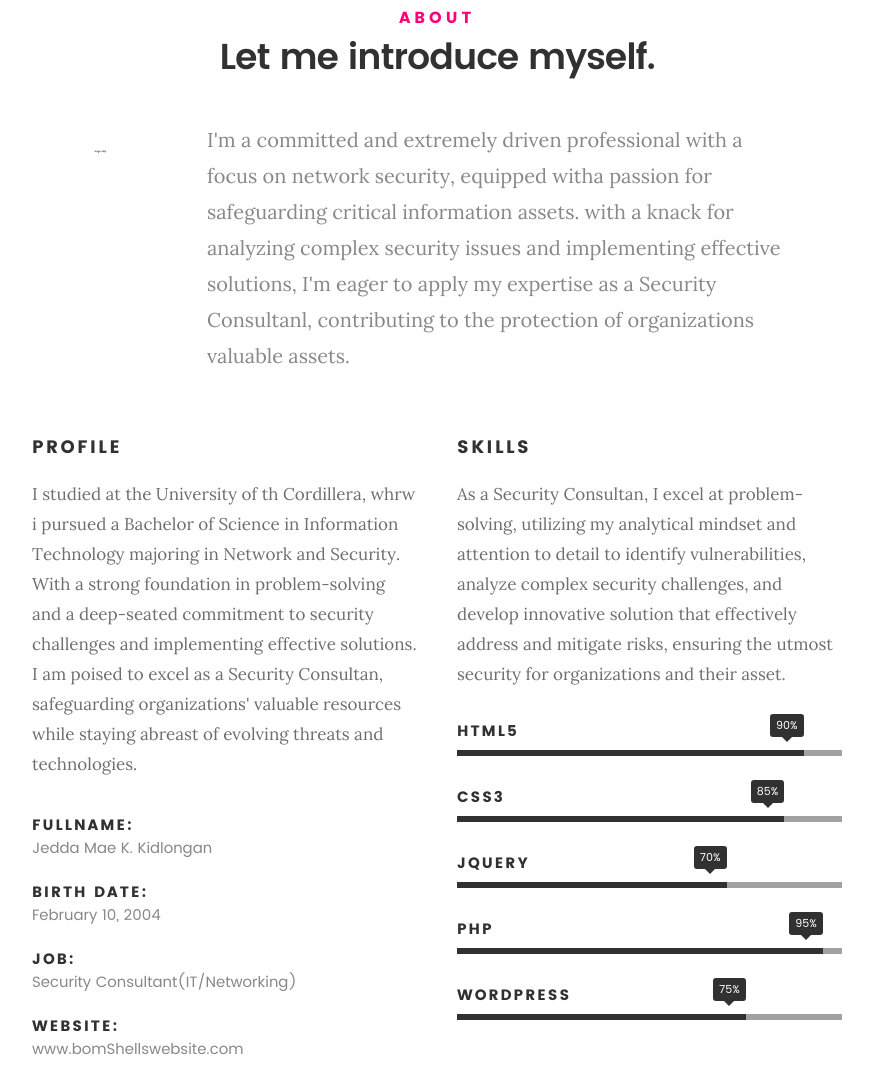
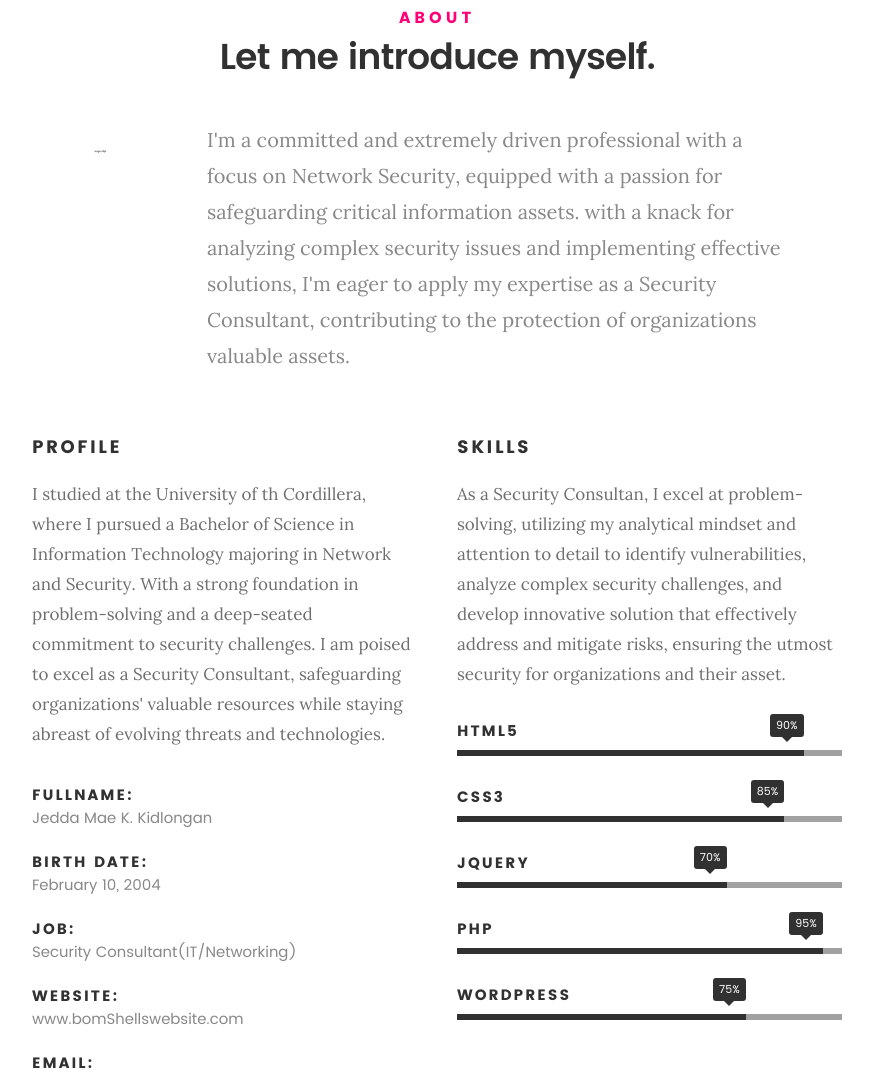
Before and after one commit to JeddaKidlongan/221451882-WebApp, a plain HTML site: page portfoliotemplate/index.html in a window 1280 px wide. Shown: the part 917-1992 px from the top of the page, without its empty margins (203-1076 px from the left). Drawn offline with Linux system fonts and the light colour scheme; files whose address does not match are found by name.

Commit message:
Modify Resume but not done

```diff
--- a/portfoliotemplate/index.html
+++ b/portfoliotemplate/index.html
@@ -113,7 +113,7 @@
 
    				<img src="images/profile-pic.jpg" alt="Profile Picture">
 
-   				<p class="lead">I'm a committed and extremely driven professional with a focus on network security, equipped witha passion for safeguarding critical information assets. with a knack for analyzing complex security issues and implementing effective solutions, I'm eager to apply my expertise as a Security Consultanl, contributing to the protection of organizations valuable assets.  </p>
+   				<p class="lead">I'm a committed and extremely driven professional with a focus on Network Security, equipped with a passion for safeguarding critical information assets. with a knack for analyzing complex security issues and implementing effective solutions, I'm eager to apply my expertise as a Security Consultant, contributing to the protection of organizations valuable assets. </p>
    			</div>
 
    		</div>
@@ -124,10 +124,7 @@
    		<div class="col-six tab-full">
 
    			<h3>Profile</h3>
-   			<p>I studied at the University of th Cordillera, whrw i pursued a Bachelor of Science in Information Technology majoring in Network and Security.
-				With a strong foundation in problem-solving and a deep-seated commitment to security challenges and implementing effective solutions.
-				I am poised to excel as a Security Consultan, safeguarding organizations' valuable resources while staying abreast of evolving threats and technologies.
-			</p>
+   			<p>I studied at the University of th Cordillera, where I pursued a Bachelor of Science in Information Technology majoring in Network and Security. With a strong foundation in problem-solving and a deep-seated commitment to security challenges. I am poised to excel as a Security Consultant, safeguarding organizations' valuable resources while staying abreast of evolving threats and technologies.</p>
 
    			<ul class="info-list">
    				<li>
@@ -209,7 +206,7 @@
    			<h5>Resume</h5>
    			<h1>More of my credentials.</h1>
 
-   			<p class="lead">Lorem ipsum Do commodo in proident enim in dolor cupidatat adipisicing dolore officia nisi aliqua incididunt Ut veniam lorem ipsum Consectetur ut in in eu do.</p>
+   			<p class="lead">In addition to holding a Bachelor of Science in Information Technology Major in Network and Security, I am also certified in CompTIA Network CISSP, and CCNA - Security.</p>
 
    		</div>
    	</div> <!-- /section-intro-->
```
